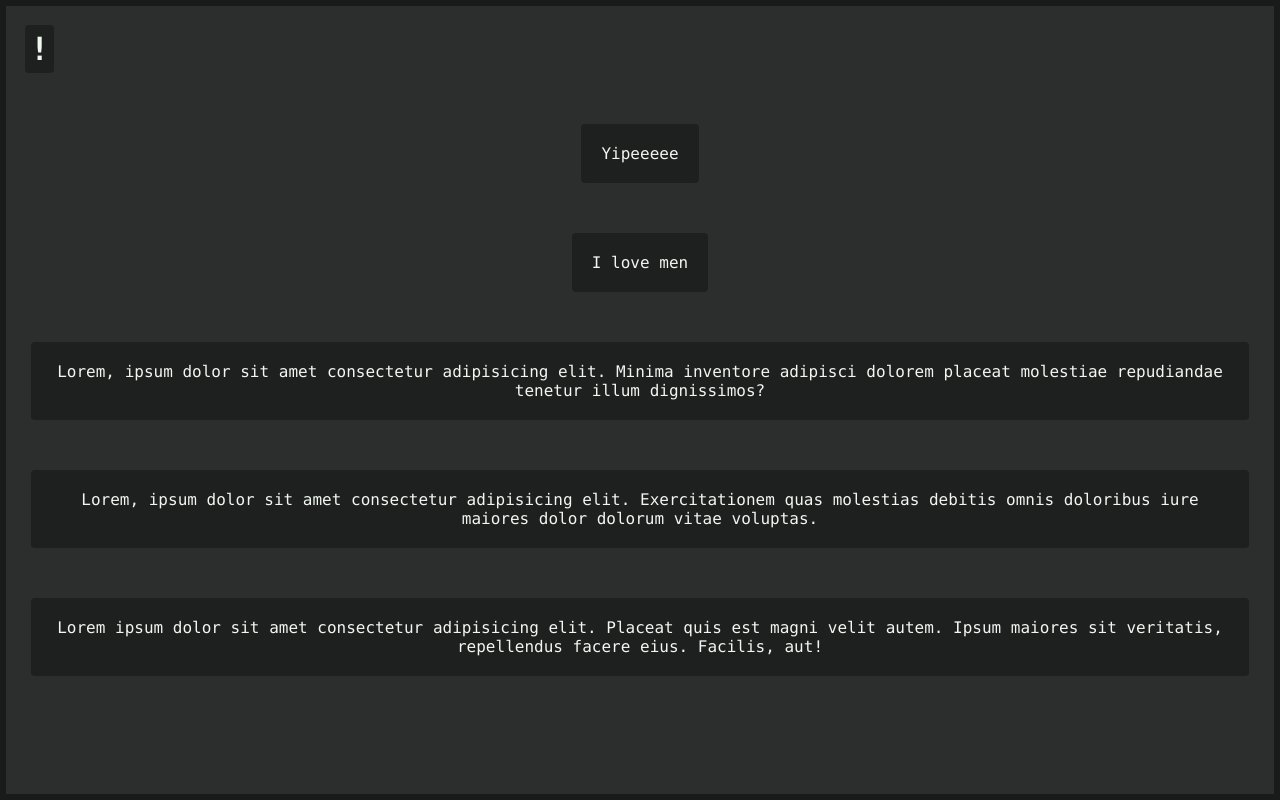
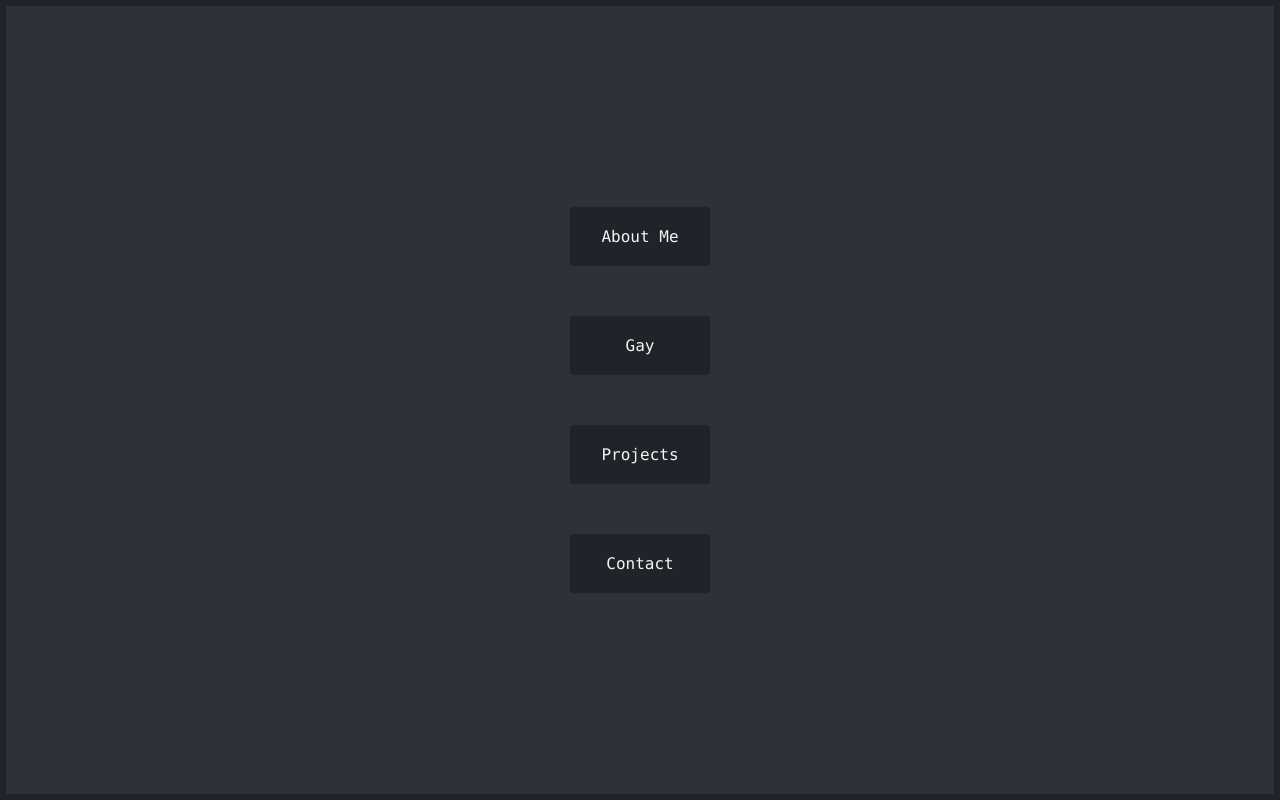
Before and after one commit to Kleim0/kleimo, a plain HTML site: page index.html in a window 1280 px wide. Drawn offline with Linux system fonts and the light colour scheme.

Commit message:
Updated Color & Design
blue

```diff
--- a/fashion.css
+++ b/fashion.css
@@ -1,24 +1,27 @@
 * {
 	margin:0;
 	padding:0;
-    --white: 240, 246, 240;
-    --black: 44, 45, 45;
-    --darker: 30, 31, 31;
+	--0: 240, 246, 240; /* white (text) */
+	--2: 44, 50, 55; /* light (body bg) */
+	--3: 30, 36, 41; /* dark (top/border)*/
 }
 
 body {
 	height: 100vh;
 	overflow: hidden;
-    background-color: rgba(var(--black));
-    color: rgba(var(--white));
-    font-family: "Consolas","Open Sans";
-    border: #191a1a 6px solid;
+	background-color: rgba(var(--2));
+	color: rgba(var(--0));
+	font-family: "Consolas", "Open Sans";
+	font-weight: light;
+	font-size:medium;
+	border: rgba(var(--3)) 6px solid;
 	box-sizing: border-box;
+	display: flex;
+	align-items: center;
+	justify-content: center;
 }
 
-#info-container {
-    width: 100%;
-    height: 100%;
+.info-container {
 	display: flex;
 	flex-direction: column;
 	align-items: center;
@@ -26,35 +29,20 @@ body {
 	text-align: center;
 }
 
-#info-container > * {
-    background-color: rgba(var(--darker));
+.info-container > * {
+	background-color: rgba(var(--3));
+	border: rbga(var(--0)) 100px solid;
 	border-radius: 4px;
-    padding: 20px;
+	padding: 20px 30px 20px 30px;
 	margin: 25px;
 	user-select: none;
+	width: 80px;
 
 	transition-delay: 20ms;
 	transition-duration: 300ms;
 }
 
-#info-container > *:hover {
-    background-color: rgba(var(--darker), 0.5);
-    box-shadow: rgba(var(--darker)) 0 0 0 4px;
+.info-container > *:hover {
+	background-color: rgba(var(--3), 0.5);
+	box-shadow: rgba(var(--3)) 0 0 0 4px;
 }
-
-#refresh {
-    position: absolute;
-    top: 25px;
-    left: 25px;
-    padding: 5px;
-    background-color: rgba(var(--darker));
-    border-radius: 4px;
-    user-select: none;
-
-    transition-duration: 300ms;
-}
-
-#refresh:hover {
-    background-color: rgba(var(--darker), 0.5);
-    box-shadow: rgba(var(--darker)) 0 0 0 4px;
-}
--- a/index.html
+++ b/index.html
@@ -2,26 +2,22 @@
 <html lang="en">
 
 <head>
-  <meta charset="UTF-8">
-  <meta name="viewport" content="width=device-width, initial-scale=1.0">
-  <title>Sheesh</title>
-  <link rel="stylesheet" href="fashion.css">
+	<meta charset="UTF-8">
+	<meta name="viewport" content="width=device-width, initial-scale=1.0">
+	<title>Sheesh</title>
+	<link rel="stylesheet" href="fashion.css">
+	<link rel="preconnect" href="https://fonts.googleapis.com">
+	<link rel="preconnect" href="https://fonts.gstatic.com" crossorigin>
+	<link href="https://fonts.googleapis.com/css2?family=Open+Sans&display=swap" rel="stylesheet">
 </head>
 
 <body>
-  <div id="">
-    <h1 id="refresh" onClick="window.location.reload();">!</h1>
-  </div>
-  <div id="info-container">
-    <p>Yipeeeee</p>
-    <p>I love men</p>
-    <p>Lorem, ipsum dolor sit amet consectetur adipisicing elit. Minima inventore adipisci dolorem placeat molestiae
-      repudiandae tenetur illum dignissimos?</p>
-    <p>Lorem, ipsum dolor sit amet consectetur adipisicing elit. Exercitationem quas molestias debitis omnis doloribus
-      iure maiores dolor dolorum vitae voluptas.</p>
-    <p>Lorem ipsum dolor sit amet consectetur adipisicing elit. Placeat quis est magni velit autem. Ipsum maiores sit
-      veritatis, repellendus facere eius. Facilis, aut!</p>
-  </div>
+	<div class="info-container">
+		<div>About Me</div>
+		<div onclick="alert('You probably like dick')">Gay</div>
+		<div>Projects</div>
+		<div>Contact</div>
+	</div>
 </body>
 
 </html>
```
Also changed, not shown: colors.txt. Lines whose indentation alone changed are shown as unchanged.
